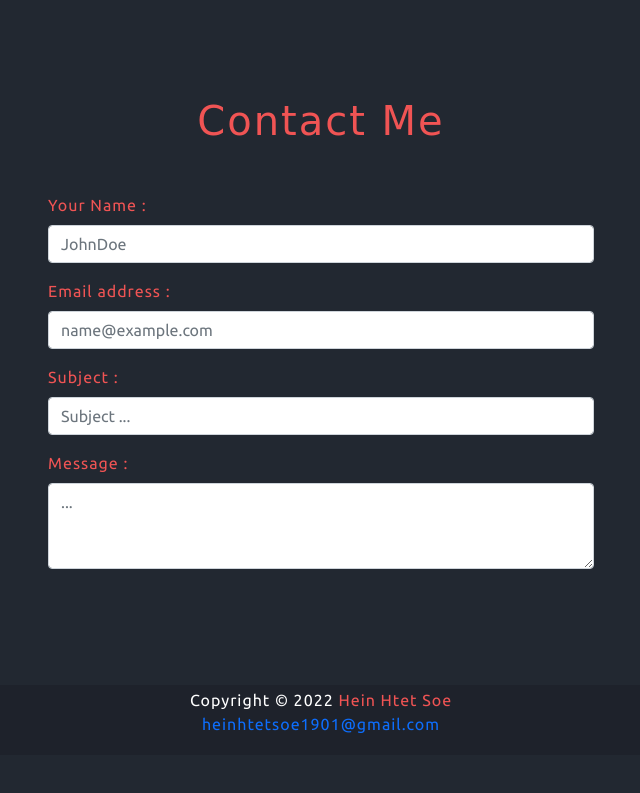
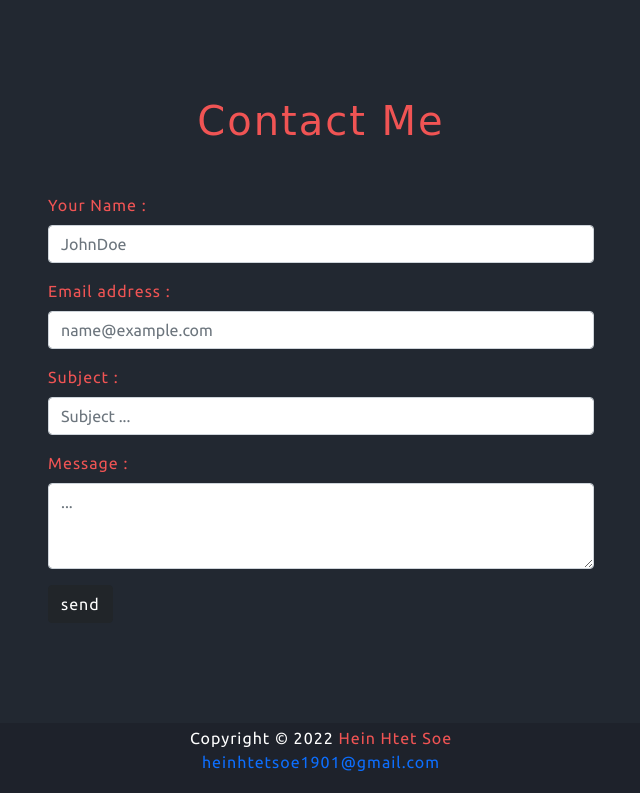
Before and after one commit to HeinHtet-Soe/portfolio, a plain HTML site: page index.html in a window 1280 px wide. Shown: the part 2309-3102 px from the top of the page, without its empty margins (319-959 px from the left). Before the commit the page ends 3064 px from the top, so only its background shows below. Drawn offline with nearby package versions, Linux system fonts and the light colour scheme; a web font is replaced by a local one.

Commit message:
Update index.html

```diff
--- a/index.html
+++ b/index.html
@@ -174,6 +174,7 @@
                                 <label for="exampleFormControlTextarea1" class="form-label">Message : </label>
                                 <textarea class="form-control" id="exampleFormControlTextarea1" rows="3" placeholder="..."></textarea>
                             </div>
+                            <a href="#" class="btn btn-dark">send</a>
                         </form>
                     </div>
                 </div>
```
